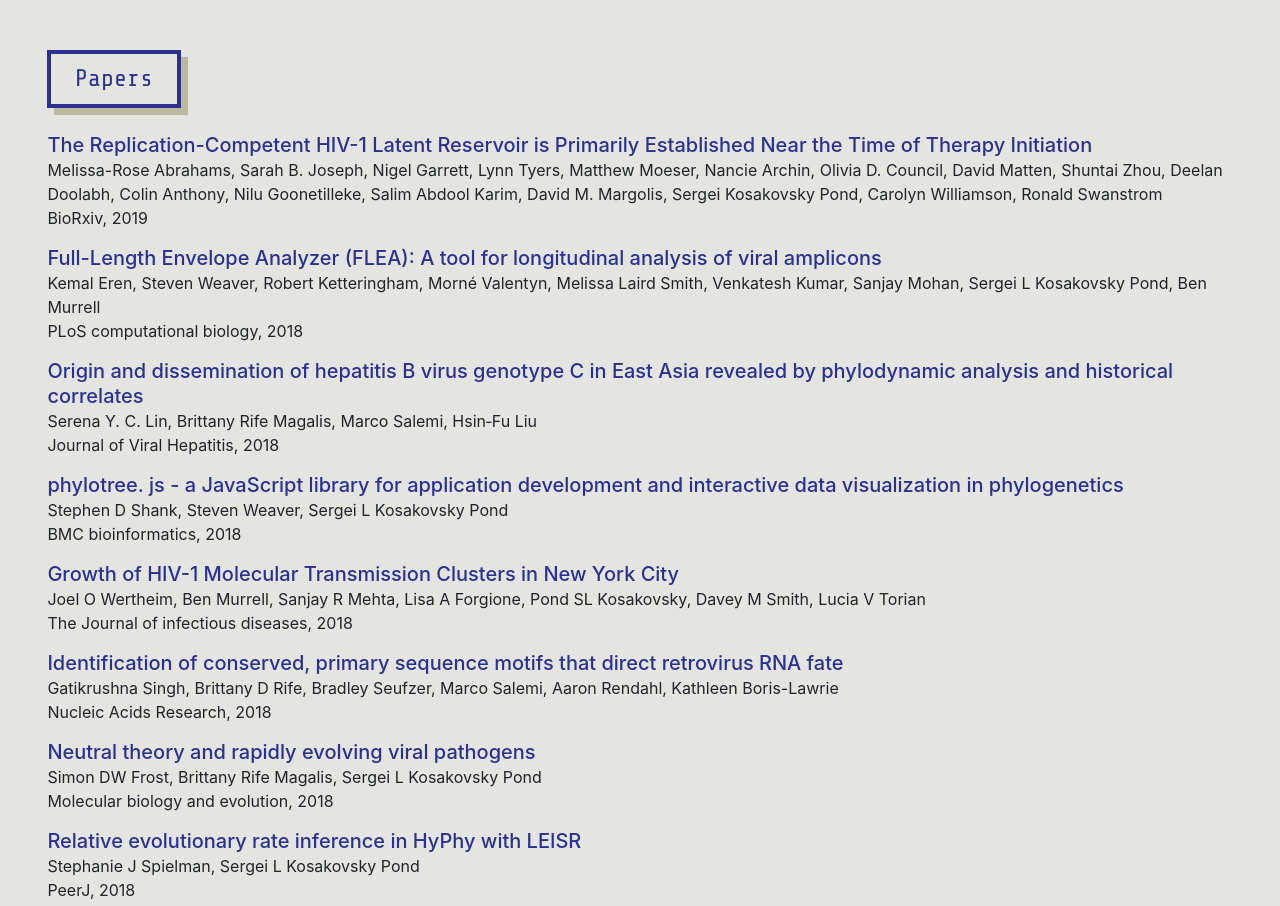
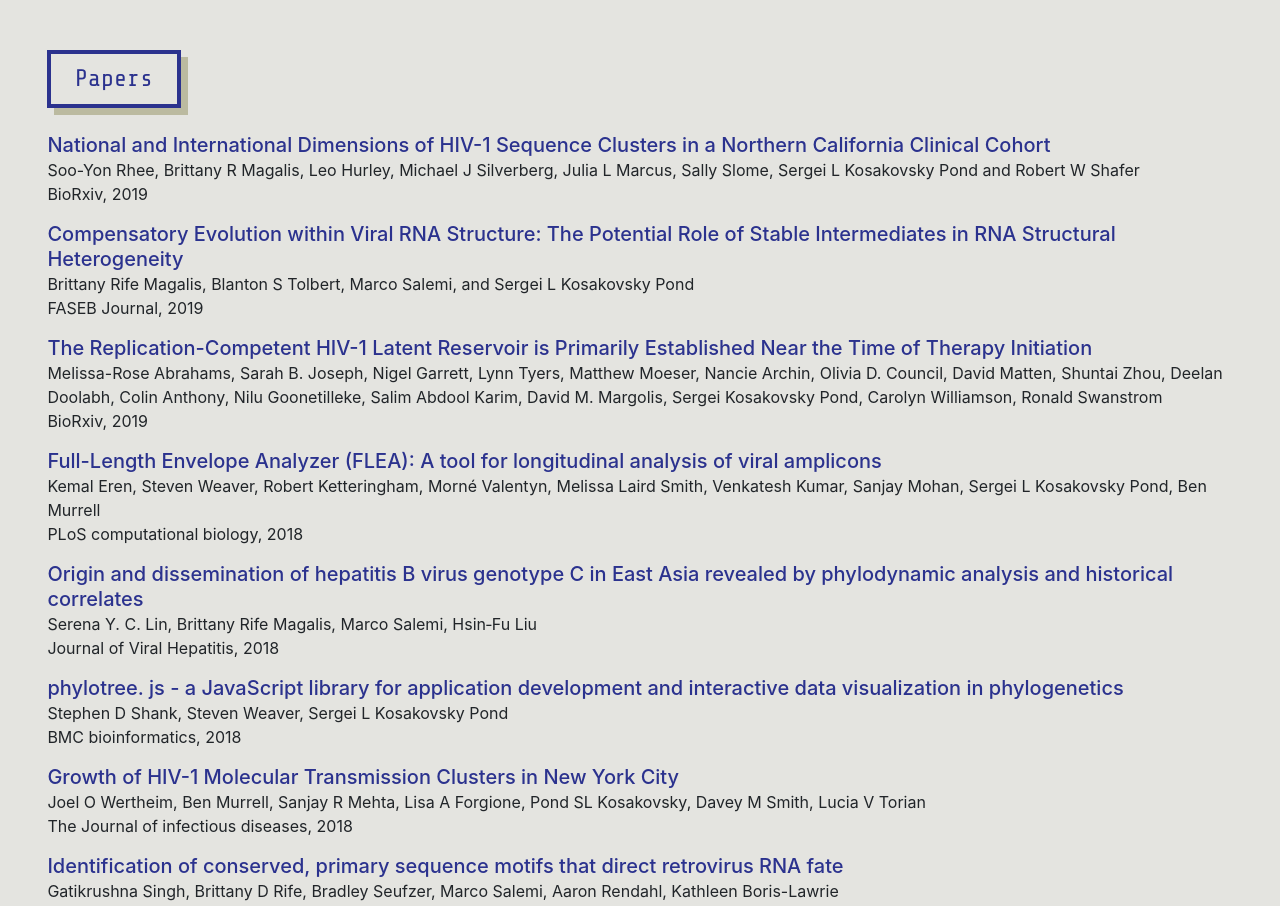
Before and after one commit to veg/LabSite, a React (Create React App) app: page / in a window 1280 px wide. Shown: the part 1860-2766 px from the top of the page. Built offline with nearby package versions, Linux system fonts and the light colour scheme.

Commit message:
add NCC and RNA second-struct papers

```diff
--- a/src/data/papers_info.js
+++ b/src/data/papers_info.js
@@ -1,4 +1,18 @@
 export default {
+  "Northern California Clinical Cohort": {
+    "title": "National and International Dimensions of HIV-1 Sequence Clusters in a Northern California Clinical Cohort",
+    "authors": "Soo-Yon Rhee, Brittany R Magalis, Leo Hurley, Michael J Silverberg, Julia L Marcus, Sally Slome, Sergei L Kosakovsky Pond and Robert W Shafer",
+    "publication": "BioRxiv",
+    "date": "2019",
+    "link": "https://www.biorxiv.org/content/10.1101/512475v1"
+  },
+  "Stable Intermediates and RNA Structrual Heterogeneity": {
+    "title": "Compensatory Evolution within Viral RNA Structure: The Potential Role of Stable Intermediates in RNA Structural Heterogeneity",
+    "authors": "Brittany Rife Magalis, Blanton S Tolbert, Marco Salemi, and Sergei L Kosakovsky Pond",
+    "publication": "FASEB Journal",
+    "date": "2019",
+    "link": "https://www.fasebj.org/doi/abs/10.1096/fasebj.2019.33.1_supplement.lb191"
+  },
   "Reservoir Established near Therapy Initiation": {
     "title": "The Replication-Competent HIV-1 Latent Reservoir is Primarily Established Near the Time of Therapy Initiation",
     "authors": "Melissa-Rose Abrahams, Sarah B. Joseph, Nigel Garrett, Lynn Tyers, Matthew Moeser, Nancie Archin, Olivia D. Council, David Matten, Shuntai Zhou, Deelan Doolabh, Colin Anthony, Nilu Goonetilleke, Salim Abdool Karim, David M. Margolis, Sergei Kosakovsky Pond, Carolyn Williamson, Ronald Swanstrom",
```
